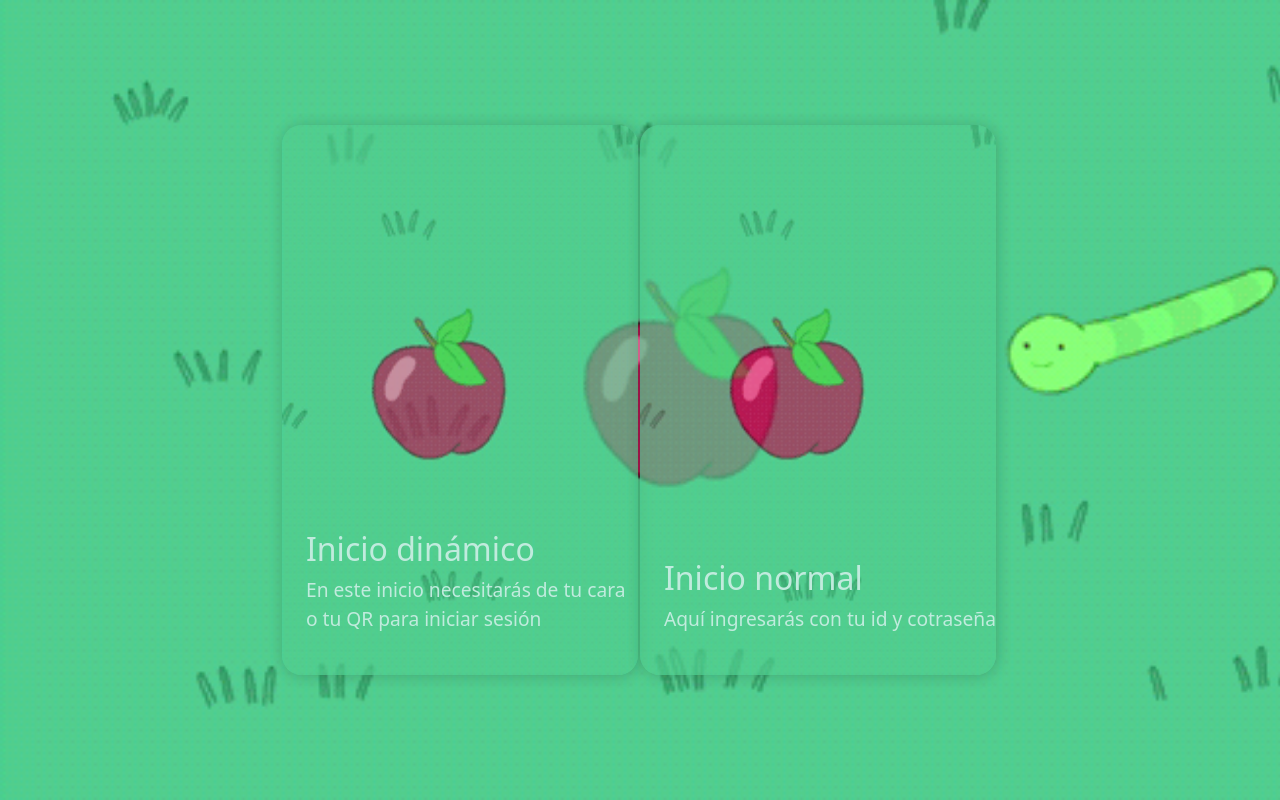
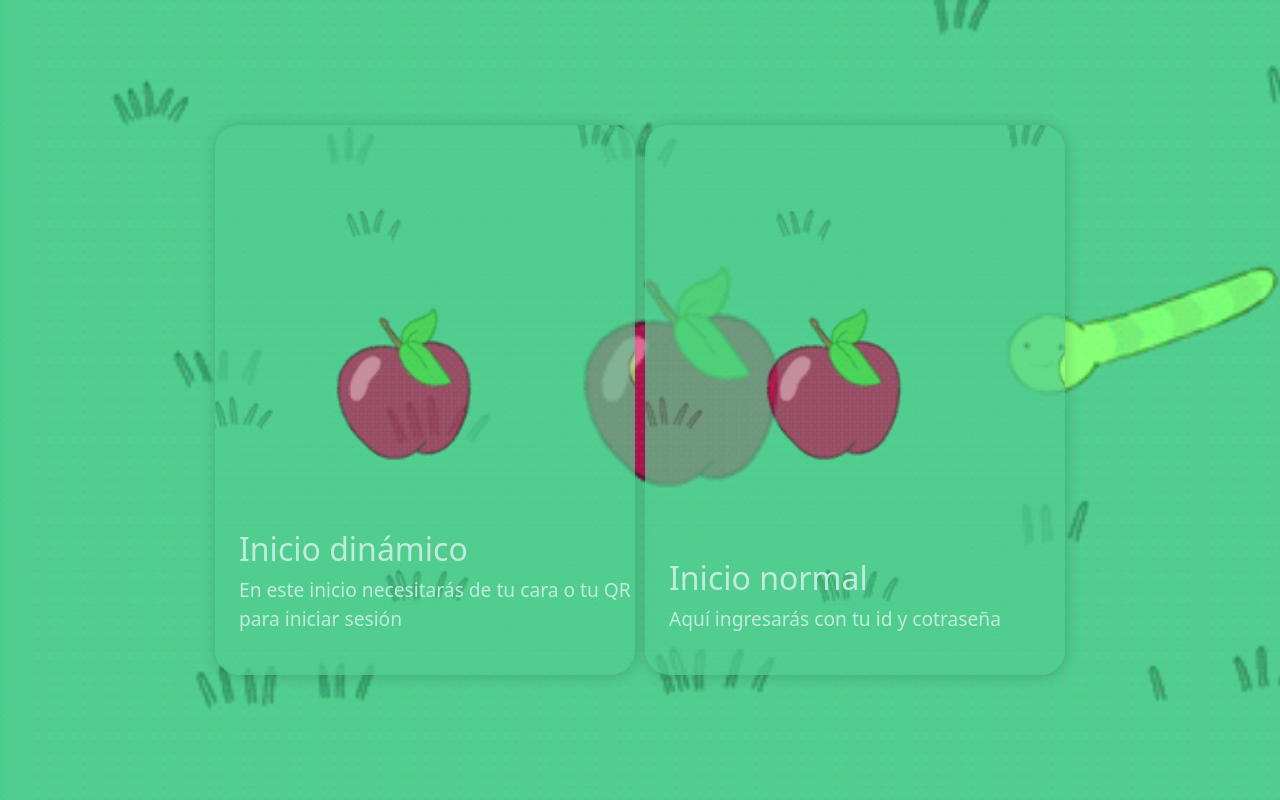
Before and after one commit to Christianguarnerosx/Antiacosoalm, a PHP site: page /Tipodeiniciosesion.php in a window 1280 px wide. Run offline with PHP 8.4, Linux system fonts and the light colour scheme.

Commit message:
Treceavo commit

```diff
--- a/Cliente/Tipodeiniciosesion.php
+++ b/Cliente/Tipodeiniciosesion.php
@@ -17,14 +17,15 @@
     <!--Contenedor principal que se centra en medio (centrar div)-->
     <div class="container-fluid centrar" id="contenedor-tiposesion"> <!--Se utiliza el body para ponerle un fondo de imagen a toda la pantalla-->
         <div class="row txt-blanco"> <!--Se utiliza centrar-vertical para poder darle un margen a lo alto-->
-            <a href="" class="col opciontiposesion"> <!-- OJO  Un a con clase COL para manejar las tarjetas como a con links (abajo). Las dos columnas en donde cada una albergara una tarjeta--> <!--Tarjeta 1 aqui se declara el fondo de la tarjeta-->
+
+            <a href="" class="col opciontiposesion decoracion-no txt-blanco borde-r-m"> <!-- OJO  Un a con clase COL para manejar las tarjetas como a con links (abajo). Las dos columnas en donde cada una albergara una tarjeta--> <!--Tarjeta 1 aqui se declara el fondo de la tarjeta-->
                 <div class="row filatextotiposesion">
                     <h1 class="titulo-m">Inicio dinámico</h1>
                     <p class="text-m">En este inicio necesitarás de tu cara o tu QR para iniciar sesión</p>
                 </div>
             </a>
 
-            <a href="Inicionormal.php" class="col opciontiposesion decoracion-no"> <!--Tarjeta 2 aqui se declara el fondo de la tarjeta con class opciontiposesion-->
+            <a href="Inicionormal.php" class="col opciontiposesion decoracion-no txt-blanco borde-r-m"> <!--Tarjeta 2 aqui se declara el fondo de la tarjeta con class opciontiposesion-->
                 <div class="row filatextotiposesion">
                     <h1 class="titulo-m">Inicio normal</h1>
                     <p class="text-m">Aquí ingresarás con tu id y cotraseña</p>
--- a/Cliente/css/estilos.css
+++ b/Cliente/css/estilos.css
@@ -337,7 +337,9 @@ haciendo mas reciclabe el codigo*/
 /*Asignado par ser responsivo a que tipo de resolucion de pantalla tenga, para que en telefono sea mas alto*/
 @media (max-width: 500px) {
   .input-g {
-    transform: scaleX(0.95); /*Si es resolucion phone, se hace mas pequeño el input*/
+    transform: scaleX(
+      0.95
+    ); /*Si es resolucion phone, se hace mas pequeño el input*/
   }
 }
 
@@ -482,6 +484,8 @@ Asi logras evadir lo de position y z index en los elementos*/
   background-repeat: no-repeat;
   background-size: cover;
   height: 100vh; /*Darle un tamaño predeterminado al contendor para que aparezca el background*/
+  overflow-y: hidden;
+  overflow-x: hidden;
 }
 
 /*Tarjetas/cards que tendran el mismo formato*/
@@ -492,17 +496,22 @@ Asi logras evadir lo de position y z index en los elementos*/
   background-size: cover;
   background-position: center;
   opacity: 0.7;
-  height: calc(
-    25vh + 350px
-  ); /*Controla el alto de las tarjetas en * la resolucion de 780px queda muy pequeña y si se ocupa hv en la resolucion de telefono se vera muy alargado por eso en px "La combinacion de vh y px podria ser una de las mejores soluciones para poder acomodar el tamaño de las cards en todas las resoluciones"*/
-  width: calc(
-    20vw + 100px
-  ); /*Controla el ancho de las cards/ se utiliza calc para adaptarse a cada tipo de pantalla*/
+  height: calc(25vh + 350px);
+  /*Controla el alto de las tarjetas en * la resolucion de 780px queda muy pequeña y si se ocupa hv en la resolucion de telefono se vera muy alargado por eso en px "La combinacion de vh y px podria ser una de las mejores soluciones para poder acomodar el tamaño de las cards en todas las resoluciones"*/
+  width: calc(25vw + 100px);
+  /*Controla el ancho de las cards/ se utiliza calc para adaptarse a cada tipo de pantalla*/
   box-shadow: 1px 1px 15px rgba(0, 0, 0, 0.257);
-  border-radius: 20px;
-  margin-right: 2px; /*Separa a las 2 cards de tipo de sesion una de otra*/
+  margin: 5px; /*Separa a las 2 cards de tipo de sesion una de otra*/
   transition: 0.3s ease; /*Elimina las lineas del texto tipo link*/
-  color: aliceblue; /*Pone el color de texto tipo link (a) color blanco*/
+}
+
+/*Asignado par ser responsivo a que tipo de resolucion de pantalla tenga, para que en telefono sea mas alto*/
+@media (max-width: 500px) {
+  /*Tarjetas/cards que tendran el mismo formato*/
+  .opciontiposesion {
+    height: 400px;
+    width: 46vw;
+  }
 }
 
 /*Hace que cuando el mouse se sobrepone el cuadro contenedor de cada opcion de tipo de sesion sea mas visible, aparte de ponerle una sombra de color verde */
@@ -682,19 +691,23 @@ Asi logras evadir lo de position y z index en los elementos*/
   box-shadow: 0px 0px 25px 5px rgba(156, 156, 156, 0.399);
 }
 
+/*Asigna a el input de busqueda principal la altura deseada en version pc*/
 #principalalm-input-busqueda {
   height: 48px;
 }
 
+/*Asigna a el icono junto al input de busqueda principal el tama;o y posicion adecuados deseada en version pc*/
 #principalalm-icono-busqueda {
   width: 35px;
   height: 35px;
   margin-left: -10px;
 }
 
-@media (max-width: 500px) {
+/*Asignado par ser responsivo a que tipo de resolucion de pantalla tenga, para que en telefono sea mas alto*/
+@media (max-width: 768px) {
+  /*Asigna a el icono junto al input de busqueda principal el tama;o y posicion adecuados deseada en version pc*/
   #principalalm-icono-busqueda {
-    margin-left: -10px;
+    margin-right: -55px;
     width: 25px;
     height: 25px;
   }
```
Also changed, not shown: Cliente/Principalalm.php (+5 -5 lines).
